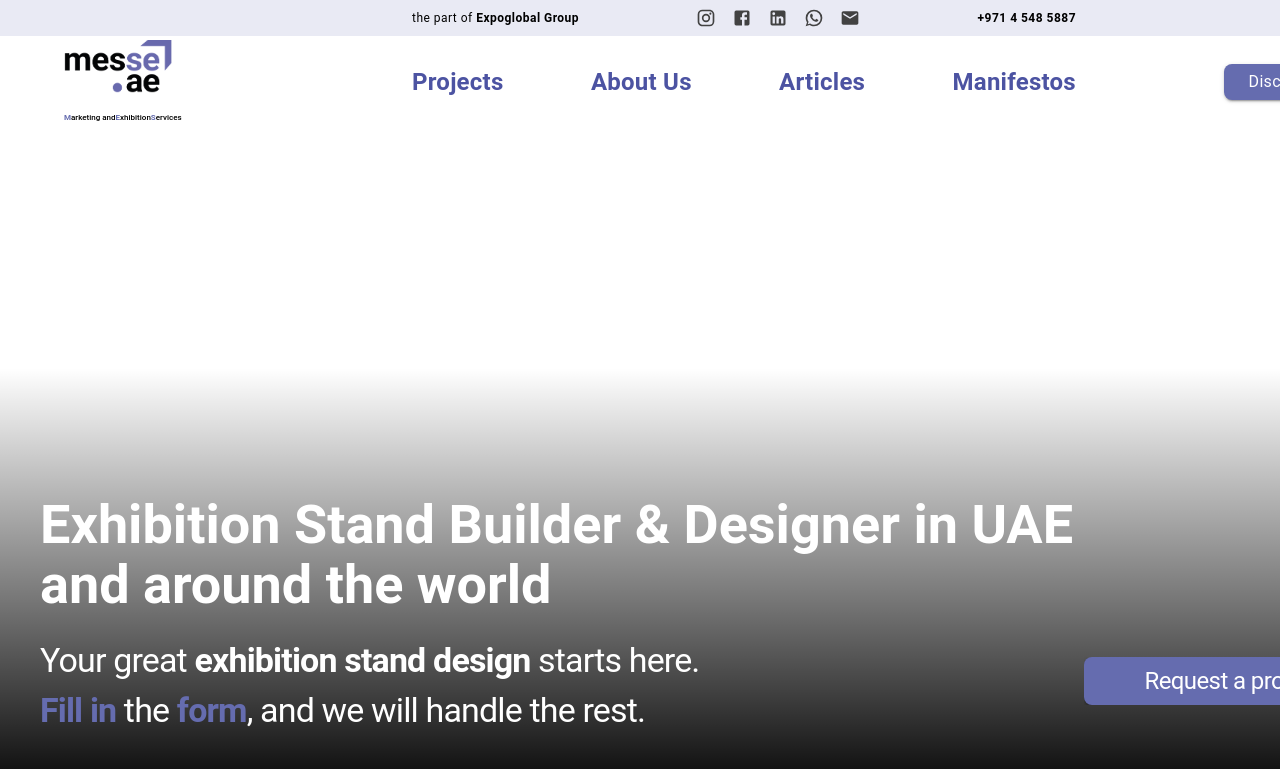
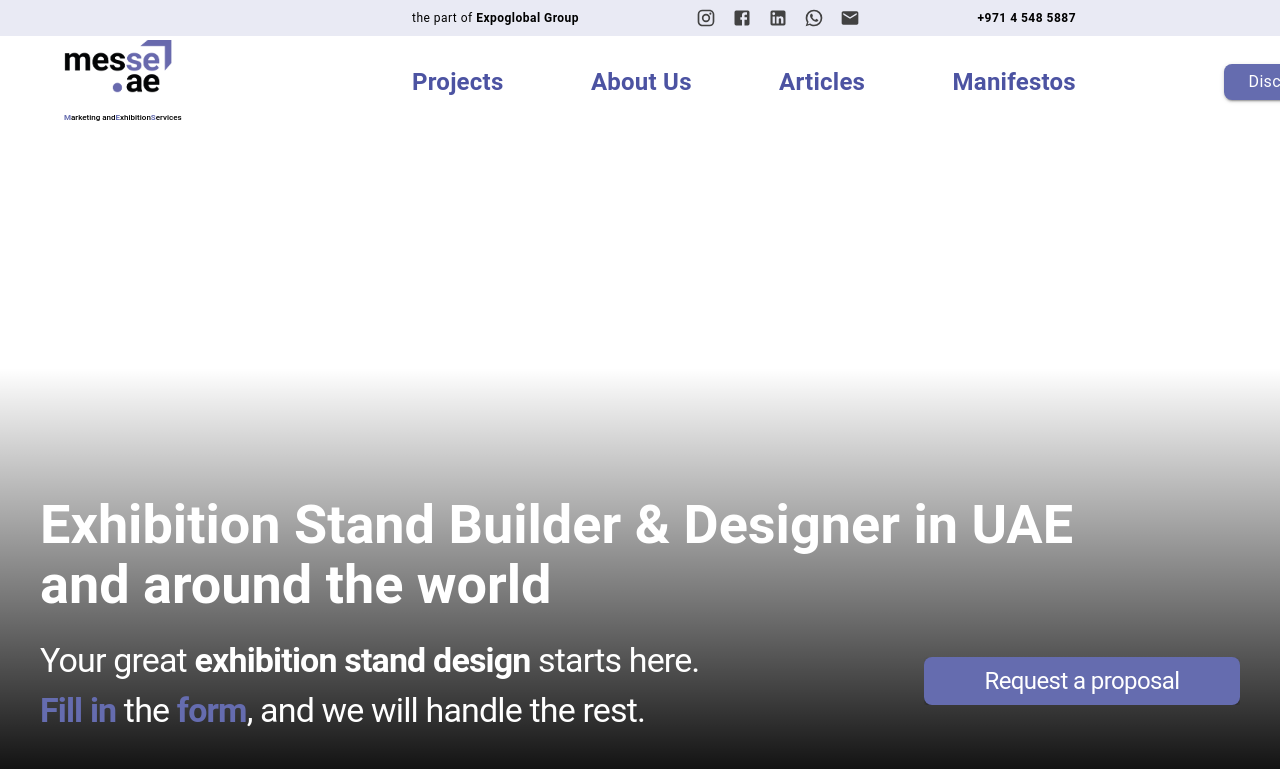
Before and after one commit to molodoyrustik/messe-ae, a Next.js app: page / in a window 1280 px wide. Shown: the top 769 px of the page. Built offline with nearby package versions, Linux system fonts and the light colour scheme.

Commit message:
fix hero section

```diff
--- a/src/components/landing/HeroSection.tsx
+++ b/src/components/landing/HeroSection.tsx
@@ -11,13 +11,11 @@ const HeroSection = () => {
   return (
     <Box
       sx={{
-        width: '1440px',
+        width: '100vw',
         height: '800px',
         position: 'relative',
         background: 'linear-gradient(180deg, rgba(0, 0, 0, 0) 30%, rgba(0, 0, 0, 1) 84.13%)',
         overflow: 'hidden',
-        mx: 'auto', // Center the container
-        maxWidth: '100vw', // Ensure it doesn't exceed viewport width
       }}
     >
              {/* Main Title */}
@@ -142,7 +140,7 @@ const HeroSection = () => {
        <Typography
          sx={{
            position: 'absolute',
-          left: '190px',
+           left: '202px', // 190px + 12px дополнительный отступ
            top: '669px',
           fontSize: '34px',
           fontFamily: 'Roboto,-apple-system,BlinkMacSystemFont,"Segoe UI",Arial,sans-serif',
@@ -161,7 +159,7 @@ const HeroSection = () => {
        <Box
          sx={{
            position: 'absolute',
-          left: '1084px',
+           right: '40px', // 40px from right edge
            top: '529px',
            width: '316px',
            height: '48px',
```
Lines whose indentation alone changed are shown as unchanged.
